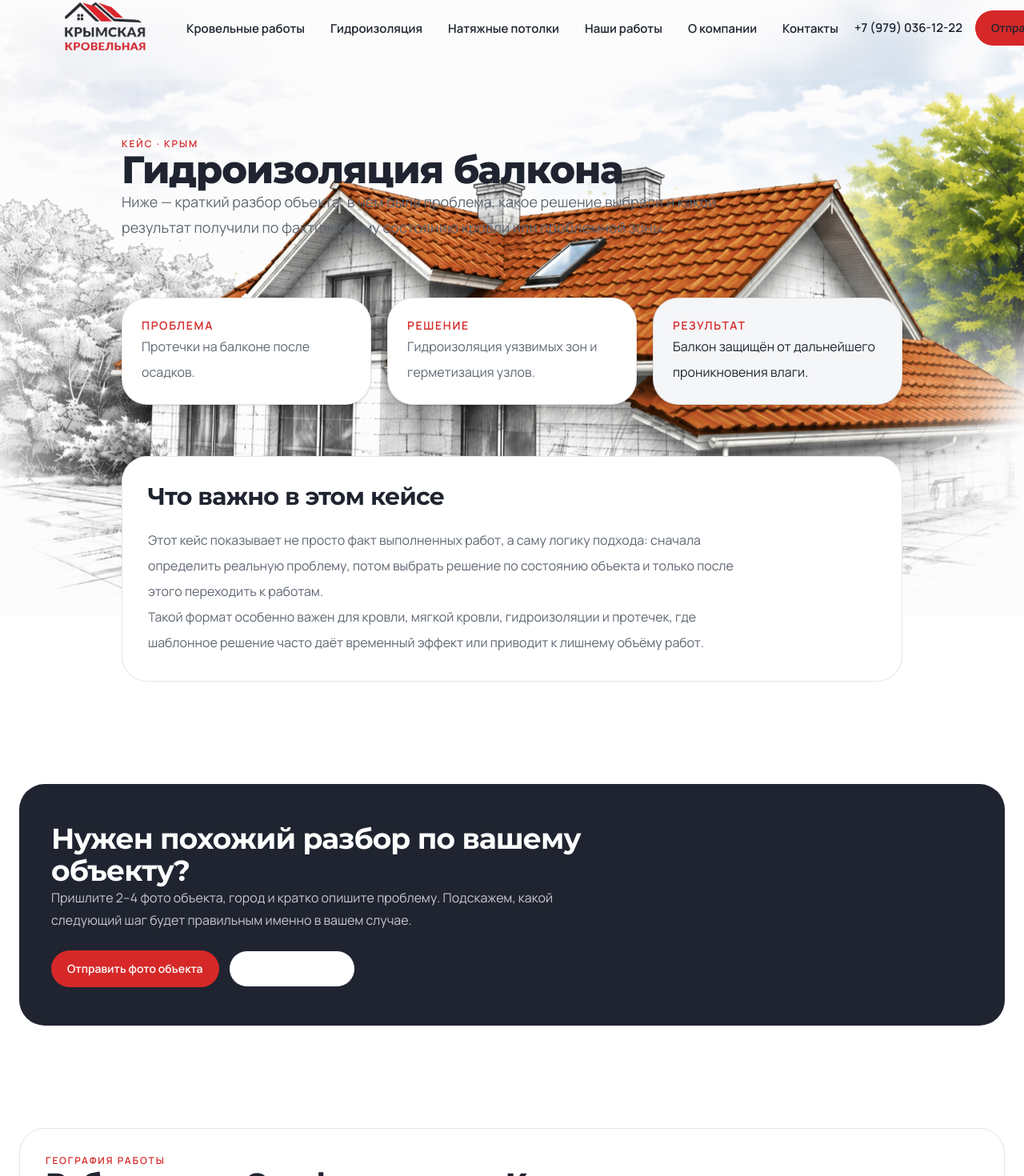
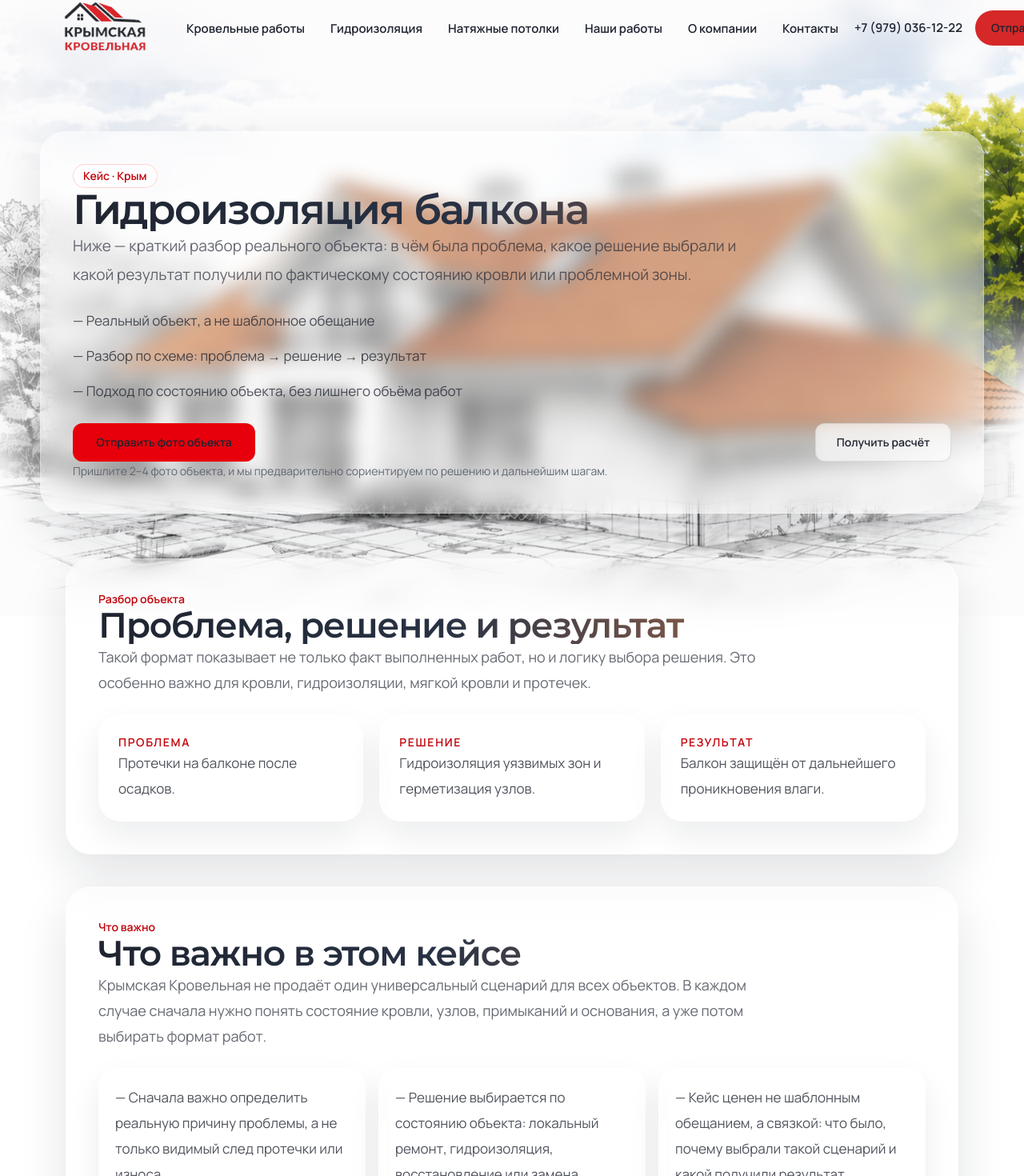
Before and after one commit to free-bad-Man/roof, a Next.js app: page /nashi-raboty/gidroizolyatsiya-balkona/ in a window 1280 px wide. Shown: the part 29-1499 px from the top of the page at 80% size. Built offline with nearby package versions, Linux system fonts and the light colour scheme.

Commit message:
Restyle case page template with glass blocks

```diff
--- a/src/components/templates/CasePageTemplate.tsx
+++ b/src/components/templates/CasePageTemplate.tsx
@@ -1,5 +1,7 @@
-import { CtaBanner } from '@/components/sections/CtaBanner';
-import { GeoSection } from '@/components/sections/GeoSection';
+import { GeoBlock } from '@/components/ui/GeoBlock';
+import { PageHero } from '@/components/ui/PageHero';
+import { PhotoCta } from '@/components/ui/PhotoCta';
+import { SectionShell } from '@/components/ui/SectionShell';
 
 type Props = {
   title: string;
@@ -9,6 +11,12 @@ type Props = {
   result: string;
 };
 
+const insightItems = [
+  'Сначала важно определить реальную причину проблемы, а не только видимый след протечки или износа.',
+  'Решение выбирается по состоянию объекта: локальный ремонт, гидроизоляция, восстановление или замена.',
+  'Кейс ценен не шаблонным обещанием, а связкой: что было, почему выбрали такой сценарий и какой получили результат.',
+];
+
 export function CasePageTemplate({
   title,
   location,
@@ -16,90 +24,72 @@ export function CasePageTemplate({
   solution,
   result,
 }: Props) {
+  const caseBlocks = [
+    { title: 'Проблема', text: problem },
+    { title: 'Решение', text: solution },
+    { title: 'Результат', text: result },
+  ];
+
   return (
     <>
-      <section className="py-12 md:py-18">
-        <div className="mx-auto max-w-5xl px-4 md:px-6">
-          <div className="text-xs font-semibold uppercase tracking-[0.16em] text-[var(--brand-red)]">
-            Кейс · {location}
-          </div>
+      <PageHero
+        eyebrow={`Кейс · ${location}`}
+        title={title}
+        subtitle="Ниже — краткий разбор реального объекта: в чём была проблема, какое решение выбрали и какой результат получили по фактическому состоянию кровли или проблемной зоны."
+        bullets={[
+          'Реальный объект, а не шаблонное обещание',
+          'Разбор по схеме: проблема → решение → результат',
+          'Подход по состоянию объекта, без лишнего объёма работ',
+        ]}
+      />
 
-          <h1 className="mt-4 text-4xl font-extrabold tracking-tight text-[var(--brand-graphite)] md:text-5xl">
-            {title}
-          </h1>
-
-          <p className="mt-5 max-w-3xl text-lg leading-8 text-[var(--brand-muted)]">
-            Ниже — краткий разбор объекта: в чём была проблема, какое решение
-            выбрали и какой результат получили по фактическому состоянию кровли
-            или проблемной зоны.
-          </p>
-        </div>
-      </section>
-
-      <section className="pb-12 md:pb-16">
-        <div className="mx-auto max-w-5xl px-4 md:px-6">
-          <div className="grid gap-5 md:grid-cols-3">
-            <div className="rounded-[32px] border border-black/10 bg-white p-6 shadow-sm">
-              <div className="text-sm font-semibold uppercase tracking-[0.12em] text-[var(--brand-red)]">
-                Проблема
-              </div>
-              <p className="mt-4 text-base leading-8 text-[var(--brand-muted)]">
-                {problem}
+      <SectionShell
+        eyebrow="Разбор объекта"
+        title="Проблема, решение и результат"
+        intro="Такой формат показывает не только факт выполненных работ, но и логику выбора решения. Это особенно важно для кровли, гидроизоляции, мягкой кровли и протечек."
+      >
+        <div className="grid gap-5 md:grid-cols-3">
+          {caseBlocks.map((item) => (
+            <div
+              key={item.title}
+              className="rounded-[28px] border border-white/20 bg-white/32 p-5 shadow-[0_18px_40px_rgba(15,23,42,0.08)] backdrop-blur-sm md:p-6"
+            >
+              <p className="text-sm font-semibold uppercase tracking-[0.12em] text-red-700">
+                {item.title}
+              </p>
+              <p className="mt-4 text-[17px] leading-8 text-[var(--brand-graphite)]/78">
+                {item.text}
               </p>
             </div>
+          ))}
+        </div>
+      </SectionShell>
 
-            <div className="rounded-[32px] border border-black/10 bg-white p-6 shadow-sm">
-              <div className="text-sm font-semibold uppercase tracking-[0.12em] text-[var(--brand-red)]">
-                Решение
-              </div>
-              <p className="mt-4 text-base leading-8 text-[var(--brand-muted)]">
-                {solution}
+      <SectionShell
+        eyebrow="Что важно"
+        title="Что важно в этом кейсе"
+        intro="Крымская Кровельная не продаёт один универсальный сценарий для всех объектов. В каждом случае сначала нужно понять состояние кровли, узлов, примыканий и основания, а уже потом выбирать формат работ."
+      >
+        <div className="grid gap-4 md:grid-cols-3">
+          {insightItems.map((item) => (
+            <div
+              key={item}
+              className="rounded-[24px] border border-white/20 bg-white/38 p-5 shadow-[0_18px_40px_rgba(15,23,42,0.08)] backdrop-blur-sm"
+            >
+              <p className="text-[17px] leading-8 text-[var(--brand-graphite)]/78">
+                — {item}
               </p>
             </div>
+          ))}
+        </div>
+      </SectionShell>
 
-            <div className="rounded-[32px] border border-black/10 bg-[var(--brand-bg)] p-6 shadow-sm">
-              <div className="text-sm font-semibold uppercase tracking-[0.12em] text-[var(--brand-red)]">
-                Результат
-              </div>
-              <p className="mt-4 text-base leading-8 text-[var(--brand-graphite)]">
-                {result}
-              </p>
-            </div>
-          </div>
-        </div>
-      </section>
-
-      <section className="pb-12 md:pb-16">
-        <div className="mx-auto max-w-5xl px-4 md:px-6">
-          <div className="rounded-[32px] border border-black/10 bg-white p-6 md:p-8">
-            <h2 className="text-2xl font-bold tracking-tight text-[var(--brand-graphite)] md:text-3xl">
-              Что важно в этом кейсе
-            </h2>
-
-            <div className="mt-5 max-w-3xl space-y-4 text-base leading-8 text-[var(--brand-muted)]">
-              <p>
-                Этот кейс показывает не просто факт выполненных работ, а саму
-                логику подхода: сначала определить реальную проблему, потом
-                выбрать решение по состоянию объекта и только после этого
-                переходить к работам.
-              </p>
-
-              <p>
-                Такой формат особенно важен для кровли, мягкой кровли,
-                гидроизоляции и протечек, где шаблонное решение часто даёт
-                временный эффект или приводит к лишнему объёму работ.
-              </p>
-            </div>
-          </div>
-        </div>
-      </section>
-
-      <CtaBanner
+      <PhotoCta
         title="Нужен похожий разбор по вашему объекту?"
         text="Пришлите 2–4 фото объекта, город и кратко опишите проблему. Подскажем, какой следующий шаг будет правильным именно в вашем случае."
       />
 
-      <GeoSection />
+      <GeoBlock />
     </>
   );
 }
```
